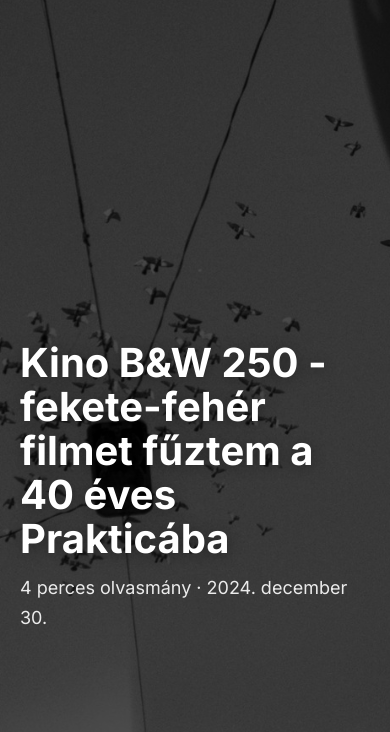
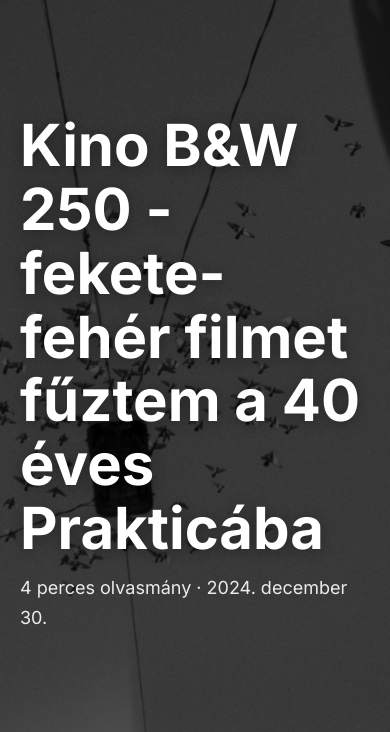
Before and after one commit to wasdrew/andrasvas.com, a plain HTML site: page jegyzetek/kino-bw-250.html in a window 390 px wide. Shown: the part 112-844 px from the top of the page. Drawn offline with Linux system fonts and the light colour scheme.

Commit message:
font-size fix in hero h1

```diff
--- a/jegyzetek/assets/unified-hero.css
+++ b/jegyzetek/assets/unified-hero.css
@@ -148,7 +148,7 @@ footer .note { display: block; max-width: 8200px; color: #707070; }
 .hero__content h1 {
   color: white;
   text-shadow: 0 2px 14px rgba(0,0,0,0.35);
-  font-size: clamp(40px, 6vw, 70px);
+  font-size: clamp(58px, 6vw, 70px);
   line-height: 1.1;
   font-weight: 700;
   margin-bottom: 12px;
```
